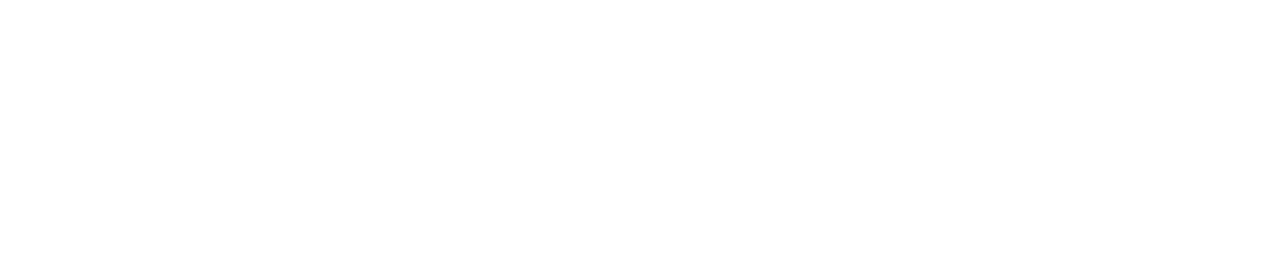
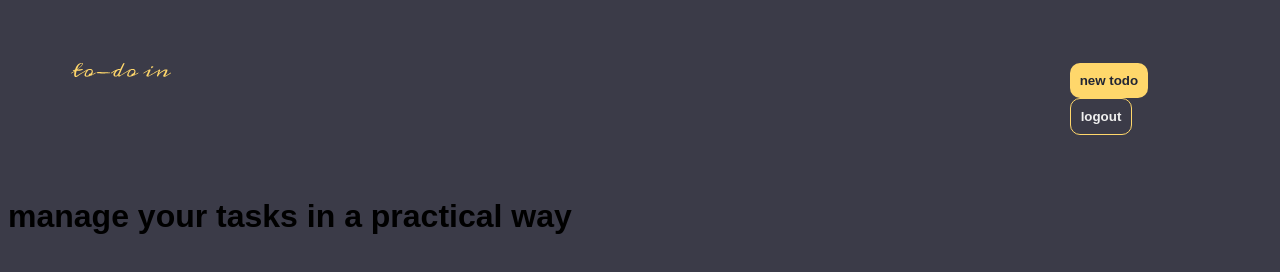
Before and after one commit to silviamichele/test-monorepo, a plain HTML site: page pages/manager.html in a window 1280 px wide. Drawn offline with Linux system fonts and the light colour scheme.

Commit message:
final home screen (e: login menu itens)

```diff
--- a/pages/manager.html
+++ b/pages/manager.html
@@ -0,0 +1,28 @@
+<!DOCTYPE html>
+<html lang="en">
+<head>
+    <meta charset="UTF-8">
+    <meta http-equiv="X-UA-Compatible" content="IE=edge">
+    <meta name="viewport" content="width=device-width, initial-scale=1.0">
+
+    <title>TODO-In</title>
+
+    <link rel="stylesheet" href="/styles/css/manager.css">
+    <link rel="stylesheet" href="/styles/css/style.css">
+</head>
+<body>
+    <header class="header-manager-menu">
+        <nav class="header-manager-nav">
+            <div class="header-manager-icon">
+                <img class="todo-logo-icon" src="../styles/media/todoin.svg">
+            </div>
+            <div class="header-manager-items">
+                <button class="header-manager-item btn btn-new-todo">new todo</button>
+                <button class="header-manager-item btn btn-normal">logout</button>
+            </div>
+        </nav>
+
+    </header>
+    <h1>manage your tasks in a practical way</h1>
+</body>
+</html>
--- a/styles/css/content-header.css
+++ b/styles/css/content-header.css
@@ -11,23 +11,25 @@
 .text-h1{
     margin: 0 auto;
 }
-.content-header-buttons{
+
+.btn{
     margin: 10px;
+    border: 0;
+    border-radius: 0;
+    width: 10%;
+    box-sizing: border-box;
+    padding: 10px 15px;
+    color: #EFEFEF;
 }
-.btn{
-    border: 0;
-    width: 10%;
-    border-radius: 10px;
-    padding: 2px;
-    color: #212534;
-}
+
 .btn-background{
     background-color: #FFD76B;
     font-weight: bold;
+    color: #212534;
 }
+
 .btn-border{
     border: 2px solid #FFD76B;
-    color: #EFEFEF;
 }
 /*
  cinza: #EFEFEF
@@ -35,3 +37,7 @@
  preto-claro: 3B3B48
  preto-escuro: 212534
 */
+
+a{
+    background-color: #3B3B48;
+}
--- a/styles/css/header.css
+++ b/styles/css/header.css
@@ -21,8 +21,7 @@
     width: 10%;
 }
 
-.btn {
-    border: 0;
+.btn-menu {
     color: #EFEFEF;
     width: 100px;
     border-radius: 10px;
--- /dev/null
+++ b/styles/css/manager.css
@@ -0,0 +1,36 @@
+.header-manager-menu{
+    margin: 5% auto;
+    width: 90%;
+}
+
+.header-manager-nav{
+    display: flex;
+    flex-direction: row;
+}
+
+.todo-logo-icon{
+    width: 10%;
+}
+
+.header-manager-item{
+    border-radius: 10px;
+    border: 0;
+    padding: 10px;
+    font-weight: bold;
+}
+
+.btn-new-todo{
+    background-color: #FFD76B;
+    color: #212534;
+}
+.btn-normal{
+    border: 1px solid #FFD76B;
+    color: #EFEFEF;
+}
+
+/*
+ cinza: #EFEFEF
+ amarelo:FFD76B
+ preto-claro: 3B3B48
+ preto-escuro: 212534
+*/
```
Also changed, not shown: index.html (+4 -5 lines), pages/login.html (+2 -2 lines), pages/new_todo.html (+2 -2 lines).
